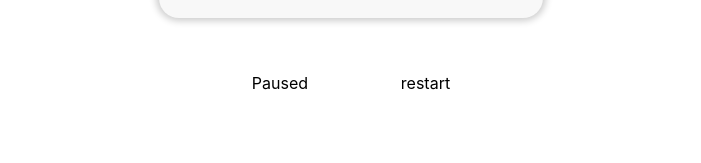
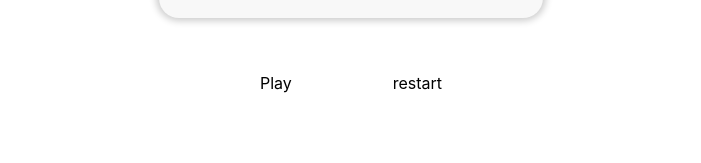
Before and after one commit to Macattack1999-teck/pomaduro, a React (Create React App) app: page / in a window 1280 px wide. Shown: the part 501-664 px from the top of the page, without its empty margins (289-990 px from the left). Built offline with nearby package versions, Linux system fonts and the light colour scheme.

Commit message:
using context state in ClockInterface component

```diff
--- a/src/components/ClockInterface.js
+++ b/src/components/ClockInterface.js
@@ -1,10 +1,15 @@
-import React from 'react'
+import React, { useContext } from 'react'
+import EverythingContext from '../contexts/EverythingContext'
 
 export default () => {
+  const {
+    paused
+  } = useContext(EverythingContext)
+
   return (
     <div style={{ display: "flex", width: "30%", justifyContent: "space-evenly" }}>
       <div>
-        Paused
+        {!paused ? "Play" : "Pause"}
       </div>
 
       <div>
```
Also changed, not shown: 1 other file (tests, documents, lock files or other folders).
